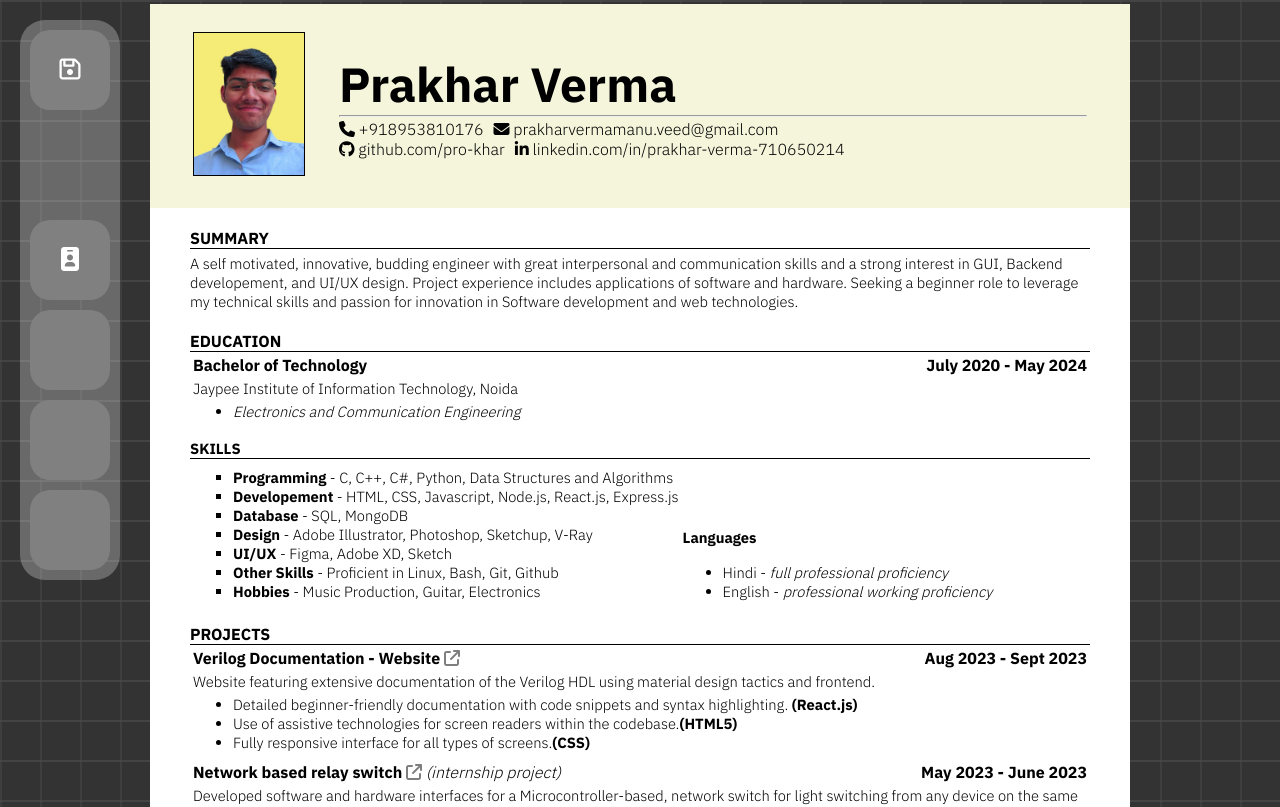
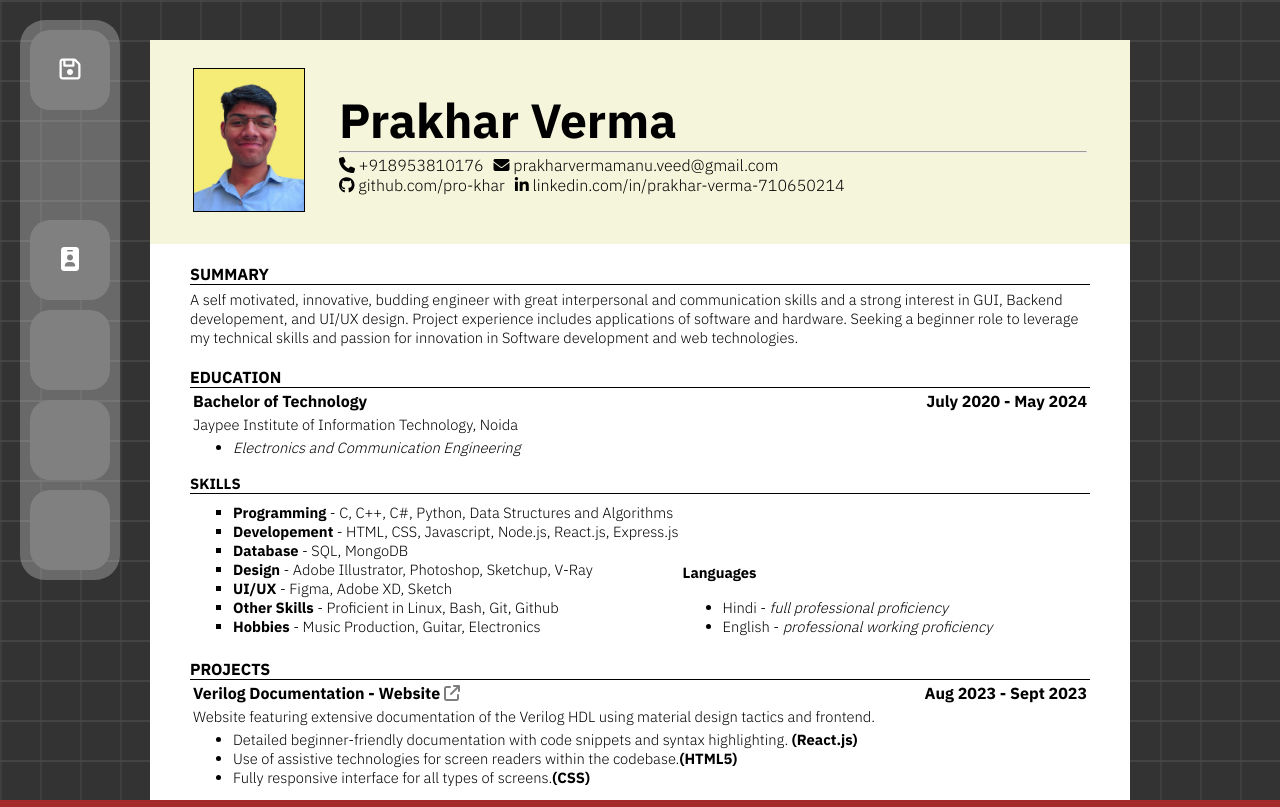
Before and after one commit to pro-khar/resume-builder, a React (Vite) app in the folder core/: page / in a window 1280 px wide. Shown: the top 807 px of the page. Built offline with nearby package versions, Linux system fonts and the light colour scheme.

Commit message:
CSS structural changes MAJOR CHANGES

```diff
--- a/core/src/index.css
+++ b/core/src/index.css
@@ -1,26 +1,24 @@
 html{
     font-family: 'IBM Plex sans', monospace;
     font-weight: 300;
-    padding-bottom: -30px;
+
+    background-color: brown;
 
 }
 body{
     margin: 0;
-
     /* min-height: 1320px;
     max-height: 1320px;     */
 }
 
 .root{
-    /* height: 100vh; */
+    overflow-y: auto;
+
+    height: 100vh;
+    /* border: 5px solid yellow; */
+
     display: flex;
-    flex-direction: row;
     justify-content: center;
-    align-items: center;
-    gap: 30px;
-
-    min-height: 1320px;
-    max-height: 1320px;
 }
 
 
@@ -160,3 +158,15 @@ i{
     font-size: 0.92rem;
     width: 100%;
 }
+
+#print-content{
+     margin-top: 5vh;
+     display: flex;
+     flex-direction: column;
+     /* gap: 30px;  */
+     background-color: white;
+
+     /* border: 5px solid red ; */
+     height: 1400px;
+
+}
--- a/core/src/main.jsx
+++ b/core/src/main.jsx
@@ -12,7 +12,6 @@ ReactDOM.createRoot(document.getElementById('root')).render(
   background: "#333", backgroundImage: "linear-gradient(rgba(75, 75, 75, 0.7) .1em, transparent .1em), linear-gradient(90deg, rgba(67, 67, 67, 0.7) .1em, transparent .1em)",
 backgroundSize: "2.5em 2.5em"}}>
 
-
     <App />
   </div>
   </>
--- a/core/src/menubar.css
+++ b/core/src/menubar.css
@@ -10,6 +10,8 @@
     position: fixed;
     margin-left: 20px;
     margin-top: 20px;
+
+    z-index: 5;
 }
 .button{
     background-color: gray;
```
